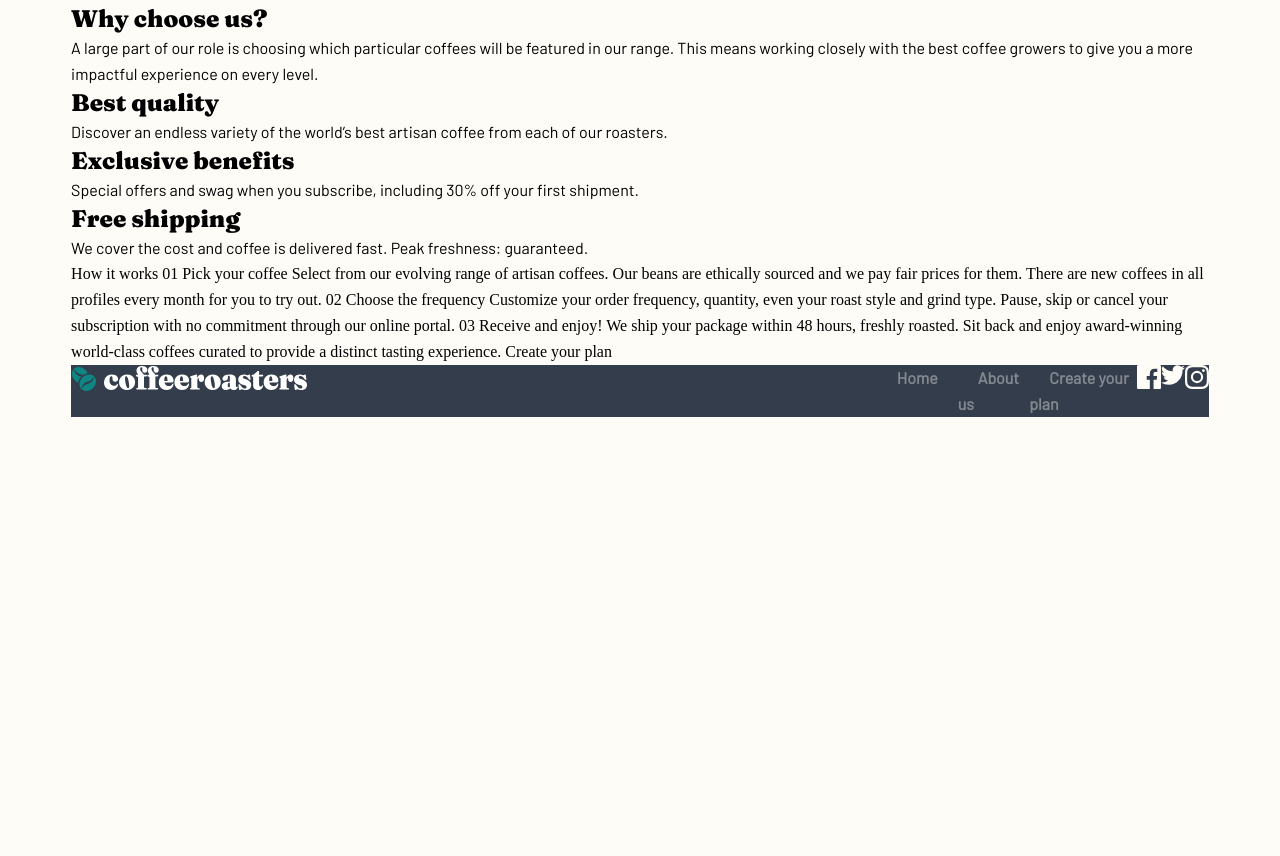
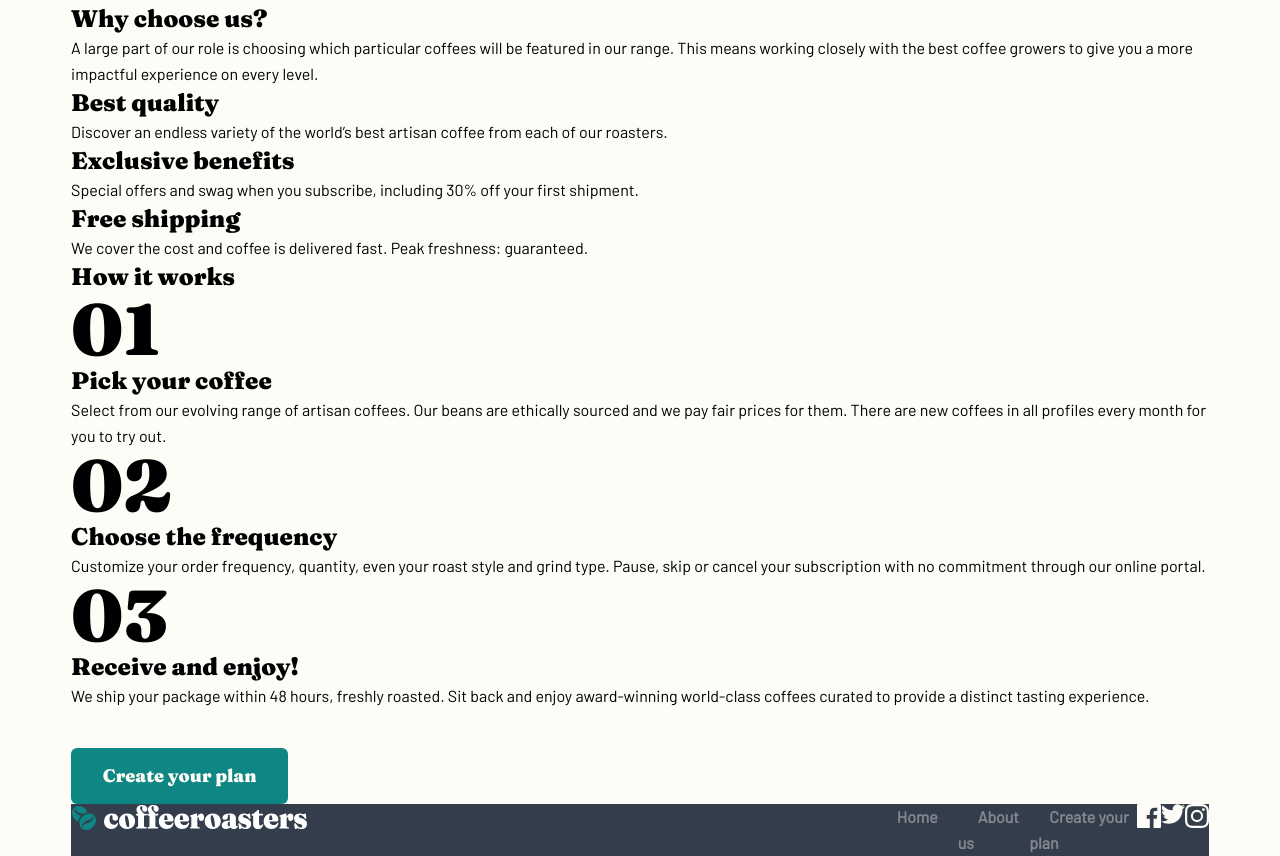
Before and after one commit to DeusMalsith/frontend-mentor-coffeeroasters-subscription-site, a Gatsby site: page / in a window 1280 px wide. Shown: the part 2227-3083 px from the top of the page. Before the commit the page ends 2644 px from the top, so only its background shows below. Built offline with nearby package versions, Linux system fonts and the light colour scheme; Gatsby itself is replaced by a stand-in of ours.

Commit message:
Index page skeleton layout complete

```diff
--- a/src/components/Layout.module.css
+++ b/src/components/Layout.module.css
@@ -45,3 +45,7 @@
 
 .whyChooseUsContainer {
 }
+
+.howItWorksContainer {
+
+}
--- a/src/pages/index.js
+++ b/src/pages/index.js
@@ -70,15 +70,33 @@ function Index() {
           guaranteed.
         </p>
       </div>
-      How it works 01 Pick your coffee Select from our evolving range of artisan
-      coffees. Our beans are ethically sourced and we pay fair prices for them.
-      There are new coffees in all profiles every month for you to try out. 02
-      Choose the frequency Customize your order frequency, quantity, even your
-      roast style and grind type. Pause, skip or cancel your subscription with
-      no commitment through our online portal. 03 Receive and enjoy! We ship
-      your package within 48 hours, freshly roasted. Sit back and enjoy
-      award-winning world-class coffees curated to provide a distinct tasting
-      experience. Create your plan
+      <div className={style.howItWorksContainer}>
+        <h4>How it works</h4>
+        <h1>01</h1>
+        <h4>Pick your coffee</h4>
+        <p>
+          Select from our evolving range of artisan coffees. Our beans are
+          ethically sourced and we pay fair prices for them. There are new
+          coffees in all profiles every month for you to try out.
+        </p>
+        <h1>02</h1>
+        <h4>Choose the frequency</h4>
+        <p>
+          Customize your order frequency, quantity, even your roast style and
+          grind type. Pause, skip or cancel your subscription with no commitment
+          through our online portal.
+        </p>
+        <h1>03</h1>
+        <h4>Receive and enjoy!</h4>
+        <p>
+          We ship your package within 48 hours, freshly roasted. Sit back and
+          enjoy award-winning world-class coffees curated to provide a distinct
+          tasting experience.
+        </p>
+        <Link to='/plan'>
+          <Button title='Create your plan' />
+        </Link>
+      </div>
     </Layout>
   );
 }
```
